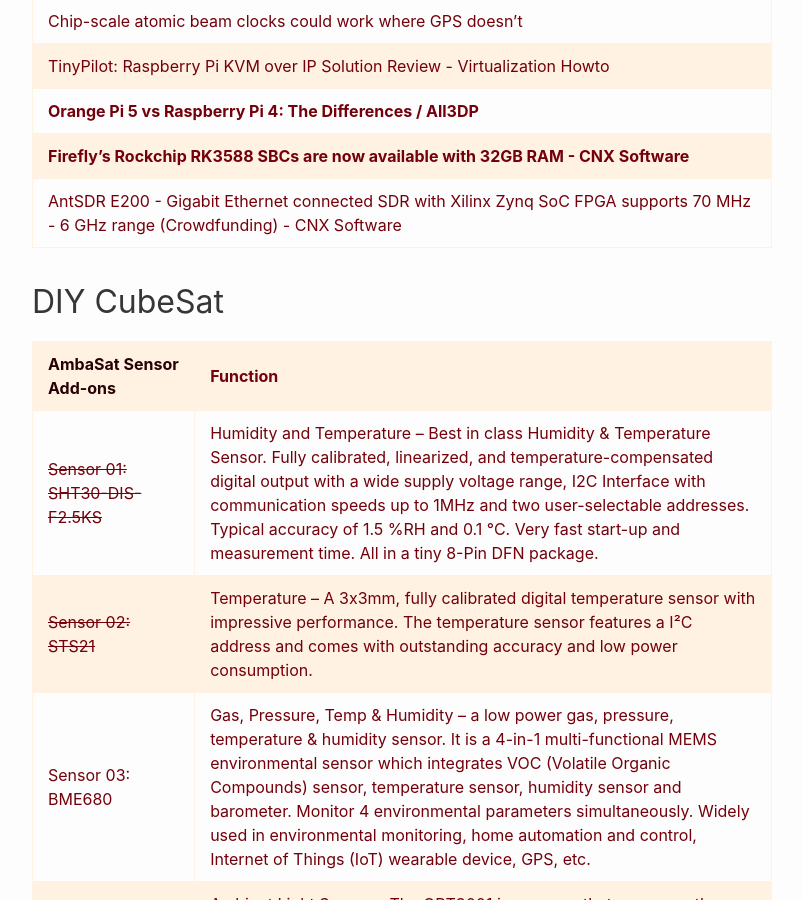
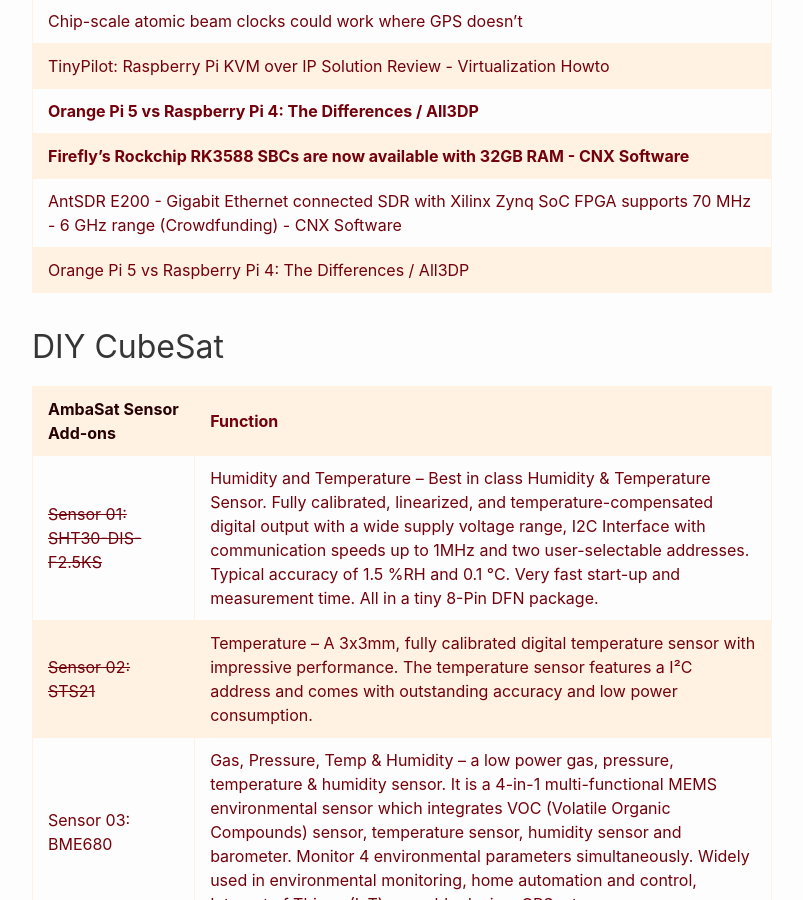
Before and after one commit to RalphHightower/RalphHightower, a Jekyll site: the page built from HardwareLinks.md, in a window 1280 px wide and 900 px high, scrolled down 25604 px. Shown: the whole window, without its empty margins (238-1041 px from the left). Built offline with Jekyll 4.4.1, drawn with Linux system fonts in a browser that asks for light colours; our own code applies the rules of GitHub Pages for plain Markdown files.

Commit message:
docs: Orange Pi 5 versus RasPi 4

```diff
--- a/HardwareLinks.md
+++ b/HardwareLinks.md
@@ -408,7 +408,7 @@
 | [LTE Sniffer Ferrets Out Cellular Communications / Hackaday](https://hackaday.com/2023/05/18/lte-sniffer-ferrets-out-cellular-communications/ ) |
 |[AndesAIRE AnDLA I350 AI/ML IP block is configurable from 64 GOPS to 8TOPS for Edge AI SoCs - CNX Software](https://www.cnx-software.com/2023/05/18/andesaire-andla-i350-ai-ml-ip-block-is-configurable-from-64-gops-to-8tops-for-edge-ai-socs/ ) |
 |[Laird RM126x LoRaWAN modules and development kits feature Silicon Labs EFR32 MCU, support P2P communication - CNX Software](https://www.cnx-software.com/2023/05/19/laird-rm126x-lorawan-modules-devkits-silicon-labs-efr32-mcu-p2p-communication/ )|
-[AntSDR E200 features ZYNQ FPGA and AD936x chipsets](https://linuxgizmos.com/antsdr-e200-features-zynq-fpga-and-ad936x-chipsets/ )|
+| [AntSDR E200 features ZYNQ FPGA and AD936x chipsets](https://linuxgizmos.com/antsdr-e200-features-zynq-fpga-and-ad936x-chipsets/ )|
 |[Pico-ITX board comes with i.MX8M Plus processor, dual MIPI CSI and PoE support](https://linuxgizmos.com/pico-itx-board-comes-with-i-mx8m-plus-processor-dual-mipi-csi-and-poe/ )|
 |[OTA: Augmented Reality Satellite Tracking, A Sun Noise Monitor, Black-Box Wi-Fi Optimisation, and More – MyriadRF](https://myriadrf.org/news/ota-augmented-reality-satellite-tracking-a-sun-noise-monitor-black-box-wi-fi-optimisation-and-more/ )|
 | [Link.ONE LTE-M, NB-IoT, and LoRaWAN all-in-one LPWAN devkit is programmable with the Arduino IDE - CNX Software](https://www.cnx-software.com/2023/05/22/link-one-lte-m-nb-iot-and-lorawan-all-in-one-lpwan-devkit-arduino-ide/ )|
@@ -458,6 +458,7 @@
 | **[Orange Pi 5 vs Raspberry Pi 4: The Differences / All3DP](https://all3dp.com/2/orange-pi-5-vs-raspberry-pi-4-differences/ )** |
 | **[Firefly's Rockchip RK3588 SBCs are now available with 32GB RAM - CNX Software](https://www.cnx-software.com/2023/07/01/firefly-rockchip-rk3588-sbc-32gb-ram/ )** |
 | [AntSDR E200 - Gigabit Ethernet connected SDR with Xilinx Zynq SoC FPGA supports 70 MHz - 6 GHz range (Crowdfunding) - CNX Software](https://www.cnx-software.com/2023/07/03/antsdr-e200-gigabit-ethernet-connected-sdr-with-xilinx-zynq-soc-fpga-supports-70-mhz-6-ghz-range/ ) |
+| [Orange Pi 5 vs Raspberry Pi 4: The Differences / All3DP](https://all3dp.com/2/orange-pi-5-vs-raspberry-pi-4-differences/ ) |
 
 [^21]: • 1.5GHz quad-core 64-bit ARM Cortex-A72 CPU (Roughly 3× performance)<br>• 1GB, 2GB, or 4GB of LPDDR4 SDRAM<br>• Full-throughput Gigabit Ethernet<br>• Dual-band 802.11ac wireless networking<br>• Bluetooth 5.0<br>• Two USB 3.0 and two USB 2.0 ports<br>• Dual monitor support, at resolutions up to 4K<br>• VideoCore VI graphics, supporting OpenGL ES 3.x<br>• 4Kp60 hardware decode of HEVC video<br>Complete compatibility with earlier Raspberry Pi products
 
```
